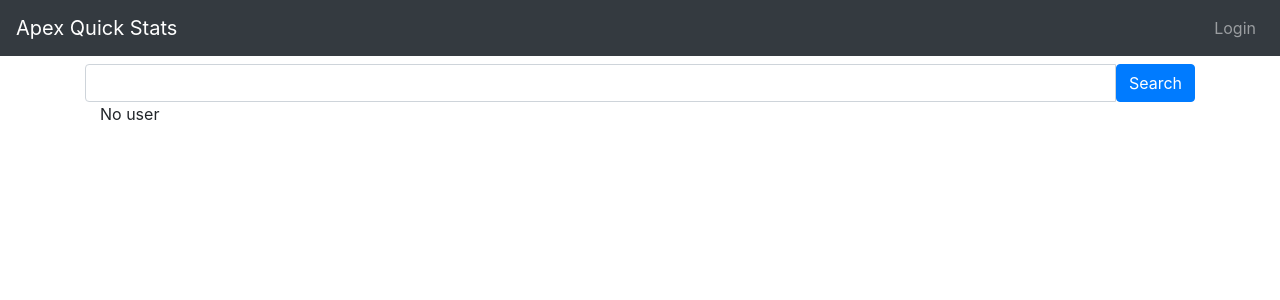
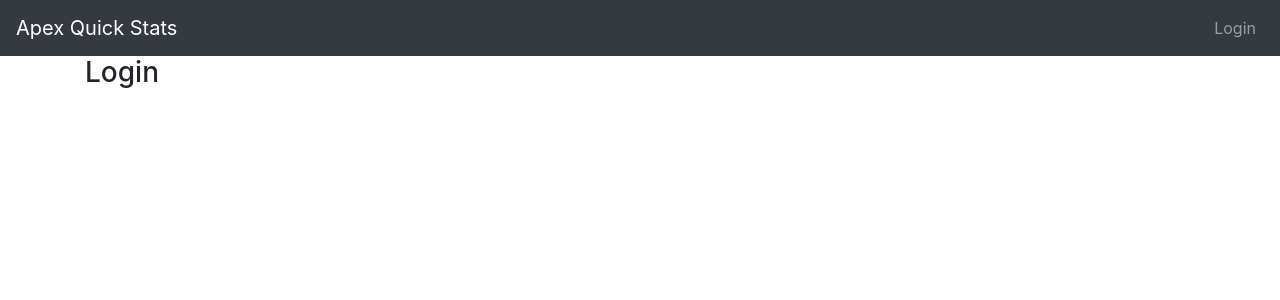
Before and after one commit to nathanphan26/Apex-Quick-Stats, a React (Create React App) app in the folder client/: page /login in a window 1280 px wide. Shown: the top 300 px of the page. Built offline with nearby package versions, Linux system fonts and the light colour scheme.

Commit message:
Hot fixed Router

```diff
--- a/client/package.json
+++ b/client/package.json
@@ -7,6 +7,7 @@
     "bootstrap": "^4.3.1",
     "react": "^16.8.4",
     "react-dom": "^16.8.4",
+    "react-router-dom": "^5.0.0",
     "react-scripts": "2.1.8",
     "reactstrap": "^7.1.0"
   },
--- a/client/src/App.js
+++ b/client/src/App.js
@@ -1,14 +1,20 @@
 import React from 'react';
 import './App.css';
+import { BrowserRouter as Router, Route, Link } from "react-router-dom";
 
+import Header from './components/Header';
 import Search from './components/Search';
-import Header from './components/Header';
+import Login from './components/Login';
 
 const App = () => {
   return (
     <div className="App">
+    <Router>
       <Header />
-      <Search />
+      {/* <Search /> */}
+      <Route path='/' component={Search} exact />
+      <Route path='/login' component={Login} />
+    </Router>
     </div>
   );
 }
--- a/client/src/components/Header.js
+++ b/client/src/components/Header.js
@@ -7,6 +7,9 @@ import {
     Nav,
     NavItem,
     NavLink } from 'reactstrap';
+import { BrowserRouter as Router, Route, Link } from "react-router-dom";
+
+import Login from './Login';
 
 class Header extends Component {
     constructor(props) {
@@ -31,7 +34,7 @@ class Header extends Component {
                 <Collapse isOpen={this.state.isOpen} navbar>
                     <Nav className="ml-auto" navbar>
                         <NavItem>
-                        <NavLink href="/login/">Login</NavLink>
+                            <NavLink tag={Link} to='/login'>Login</NavLink>
                         </NavItem>
                     </Nav>
                 </Collapse>
--- /dev/null
+++ b/client/src/components/Login.js
@@ -0,0 +1,13 @@
+import React, { Component } from 'react';
+
+class Login extends Component {
+    render() {
+        return (
+            <div className="container">
+                <h3>Login</h3>
+            </div>
+        )
+    }
+}
+
+export default Login;
--- a/client/src/components/Profile.js
+++ b/client/src/components/Profile.js
@@ -1,5 +1,5 @@
-import React, { Fragment } from 'react';
-import { Jumbotron, Card, CardDeck, CardHeader, CardTitle, CardBody, CardText } from 'reactstrap';
+import React from 'react';
+import { Jumbotron, Card, CardDeck, CardHeader, CardBody, CardText } from 'reactstrap';
 
 const Profile = ({ character }) => {
 
```
Also changed, not shown: 1 other file (tests, documents, lock files or other folders). Lines whose indentation alone changed are shown as unchanged.
